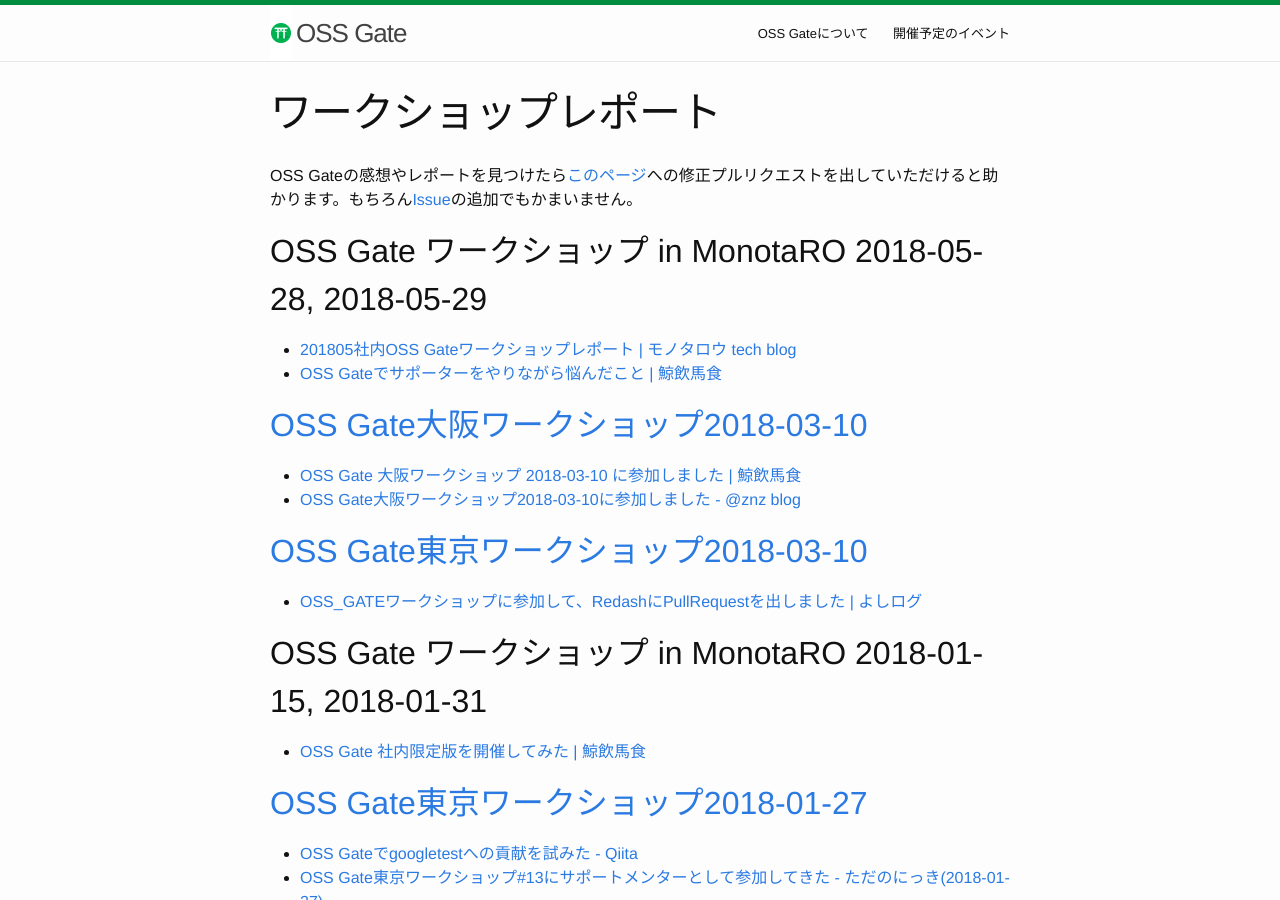
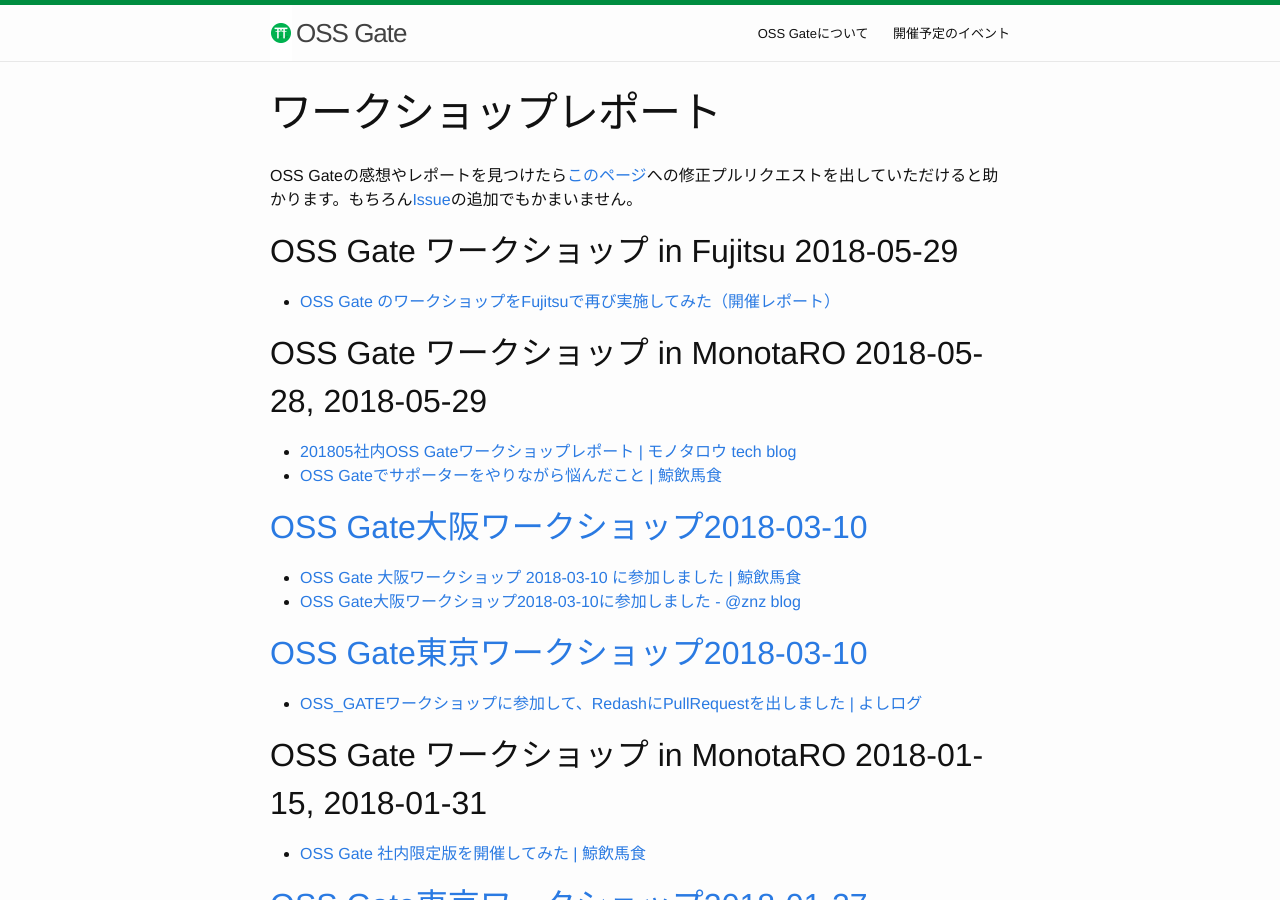
Before and after one commit to oss-gate/oss-gate.github.io, a Jekyll site: the page built from workshop/report.md, in a window 1280 px wide and 900 px high. Built offline with Jekyll 4.4.1, drawn with Linux system fonts in a browser that asks for light colours; comment, search, counter and statistics services are not loaded.

Commit message:
２回めの富士通開催レポートへのリンクを追加

```diff
--- a/workshop/report.md
+++ b/workshop/report.md
@@ -4,6 +4,9 @@
 ---
 
 OSS Gateの感想やレポートを見つけたら[このページ](https://github.com/oss-gate/oss-gate.github.io/blob/master/workshop/report.md)への修正プルリクエストを出していただけると助かります。もちろん[Issue](https://github.com/oss-gate/oss-gate.github.io/issues)の追加でもかまいません。
+
+## OSS Gate ワークショップ in Fujitsu 2018-05-29
+  * [OSS Gate のワークショップをFujitsuで再び実施してみた（開催レポート）](https://oss-gate.github.io/report/workshop/2018/05/28/workshop-report-in-fujitsu.html)
 
 ## OSS Gate ワークショップ in MonotaRO 2018-05-28, 2018-05-29
   * [201805社内OSS Gateワークショップレポート \| モノタロウ tech blog](http://tech-blog.monotaro.com/entry/2018/06/08/144639)
```
